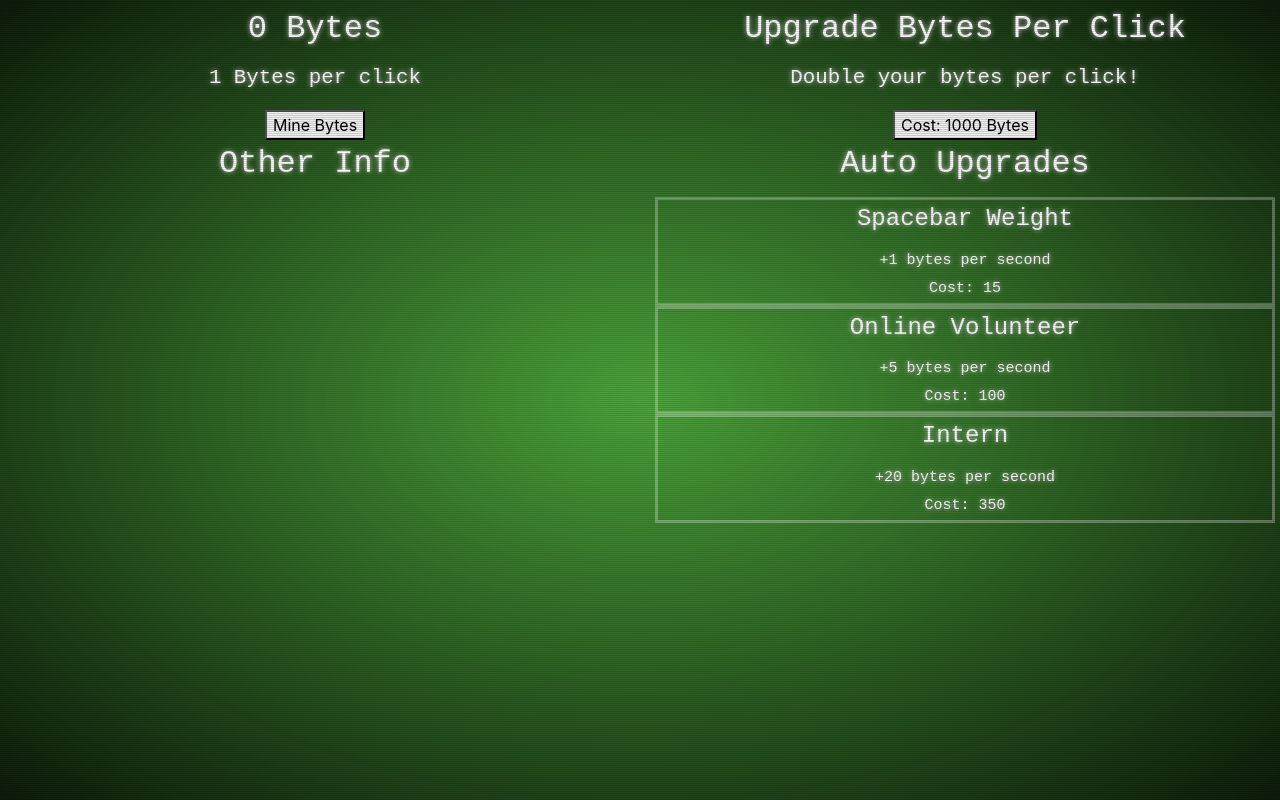
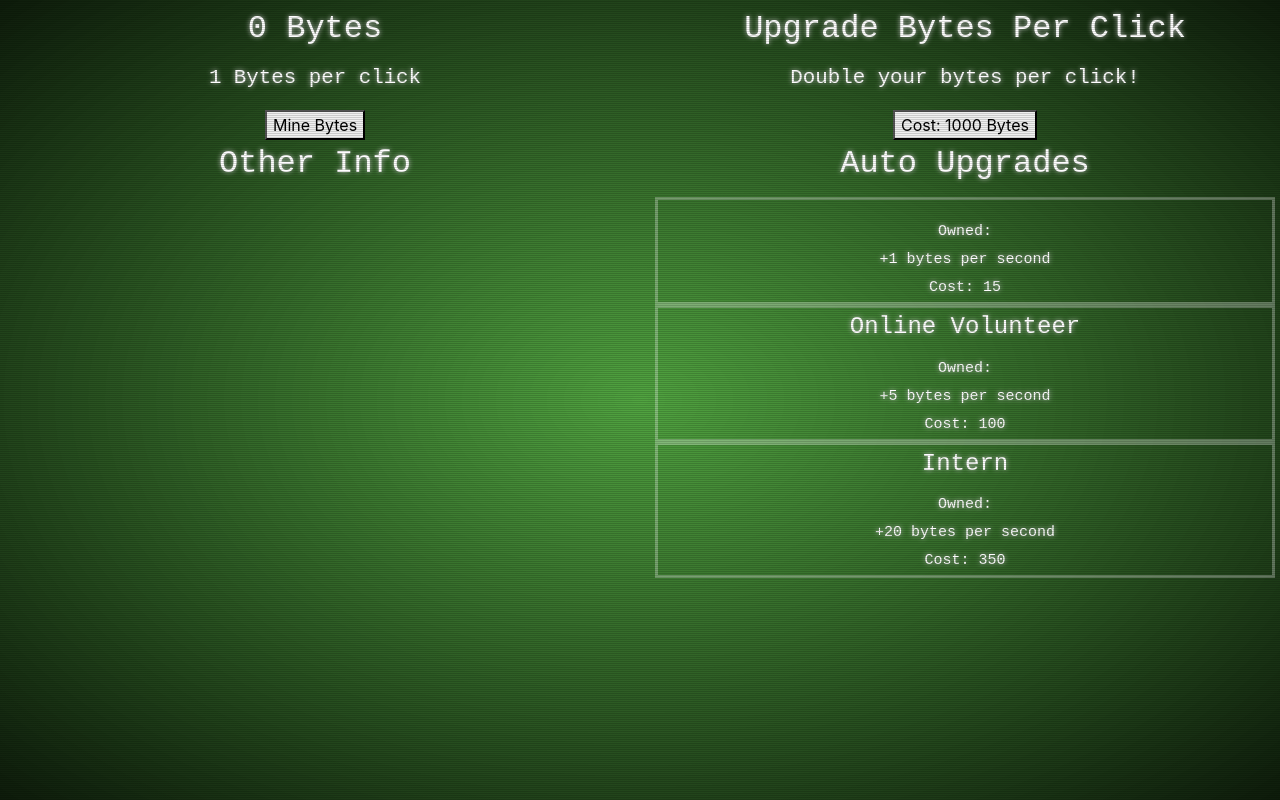
Before and after one commit to Joebenitus/Hellabyte, a React (Create React App) app: page / in a window 1280 px wide. Built offline with nearby package versions, Linux system fonts and the light colour scheme.

Commit message:
add passing test for subtracting auto upgrade cost from byteCount

```diff
--- a/src/components/AutoUpgrade.js
+++ b/src/components/AutoUpgrade.js
@@ -16,6 +16,7 @@ function AutoUpgrade(props) {
   return (
     <ComponentStyleWrapper>
       <h4>{props.name}</h4>
+      <StyledP>Owned: {props.owned}</StyledP>
       <StyledP>+{props.bytesPerSecond} per second</StyledP>
       <StyledP className='clickable' onClick={props.onClickHandler}>Cost: {props.cost}</StyledP>
     </ComponentStyleWrapper>
@@ -24,7 +25,7 @@ function AutoUpgrade(props) {
 
 AutoUpgrade.propTypes = {
   name: PropTypes.string,
-  bytesPerSecond: PropTypes.number,
+  bytesPerSecond: PropTypes.string  ,
   cost: PropTypes.number,
   description: PropTypes.string,
   owned: PropTypes.number,
--- a/src/components/AutoUpgradesPanel.js
+++ b/src/components/AutoUpgradesPanel.js
@@ -6,7 +6,7 @@ function AutoUpgradesPanel(props) {
   return (
     <>
       <h2>Auto Upgrades</h2>
-      <AutoUpgrade name='Spacebar Weight' bytesPerSecond='1 bytes' cost={15} onClickHandler={props.onClickHandler}/>
+      <AutoUpgrade name={props.name} bytesPerSecond='1 bytes' cost={15} onClickHandler={props.onClickHandler}/>
       <AutoUpgrade name='Online Volunteer' bytesPerSecond='5 bytes' cost={100} onClickHandler={props.onClickHandler}/>
       <AutoUpgrade name='Intern' bytesPerSecond='20 bytes' cost={350} onClickHandler={props.onClickHandler}/>
     </>
--- a/src/components/MainController.js
+++ b/src/components/MainController.js
@@ -80,7 +80,8 @@ MainController.propTypes = {
   bytesPerClickFormatted: PropTypes.string,
   bytesPerSecond: PropTypes.number,
   bytesPerSecondFormatted: PropTypes.string,
-  bytesPerClickUpgradeCost: PropTypes.number
+  bytesPerClickUpgradeCost: PropTypes.number,
+  autoUpgrades: PropTypes.object
 }
 
 const mapStateToProps = state => {
@@ -91,7 +92,8 @@ const mapStateToProps = state => {
     bytesPerClickFormatted: state.bytesPerClickFormatted,
     bytesPerSecond: state.bytesPerSecond,
     bytesPerSecondFormatted: state.bytesPerSecondFormatted,
-    bytesPerClickUpgradeCost: state.bytesPerClickUpgradeCost
+    bytesPerClickUpgradeCost: state.bytesPerClickUpgradeCost,
+    autoUpgrades: state.autoUpgrades
   }
 }
 
--- a/src/reducers/byte-count-reducer.js
+++ b/src/reducers/byte-count-reducer.js
@@ -28,7 +28,6 @@ export default (state=defaultState, action) => {
         bytesPerClickFormatted: getByteMetric(bytesPerClick * 2),
         bytesPerClickUpgradeCost: bytesPerClickUpgradeCost * 2
       })
-
     case c.UPGRADE_BYTES_PER_SEC:
       return Object.assign({}, state, {
         byteCount: byteCount - 15,
```
Also changed, not shown: 1 other file (tests, documents, lock files or other folders).
